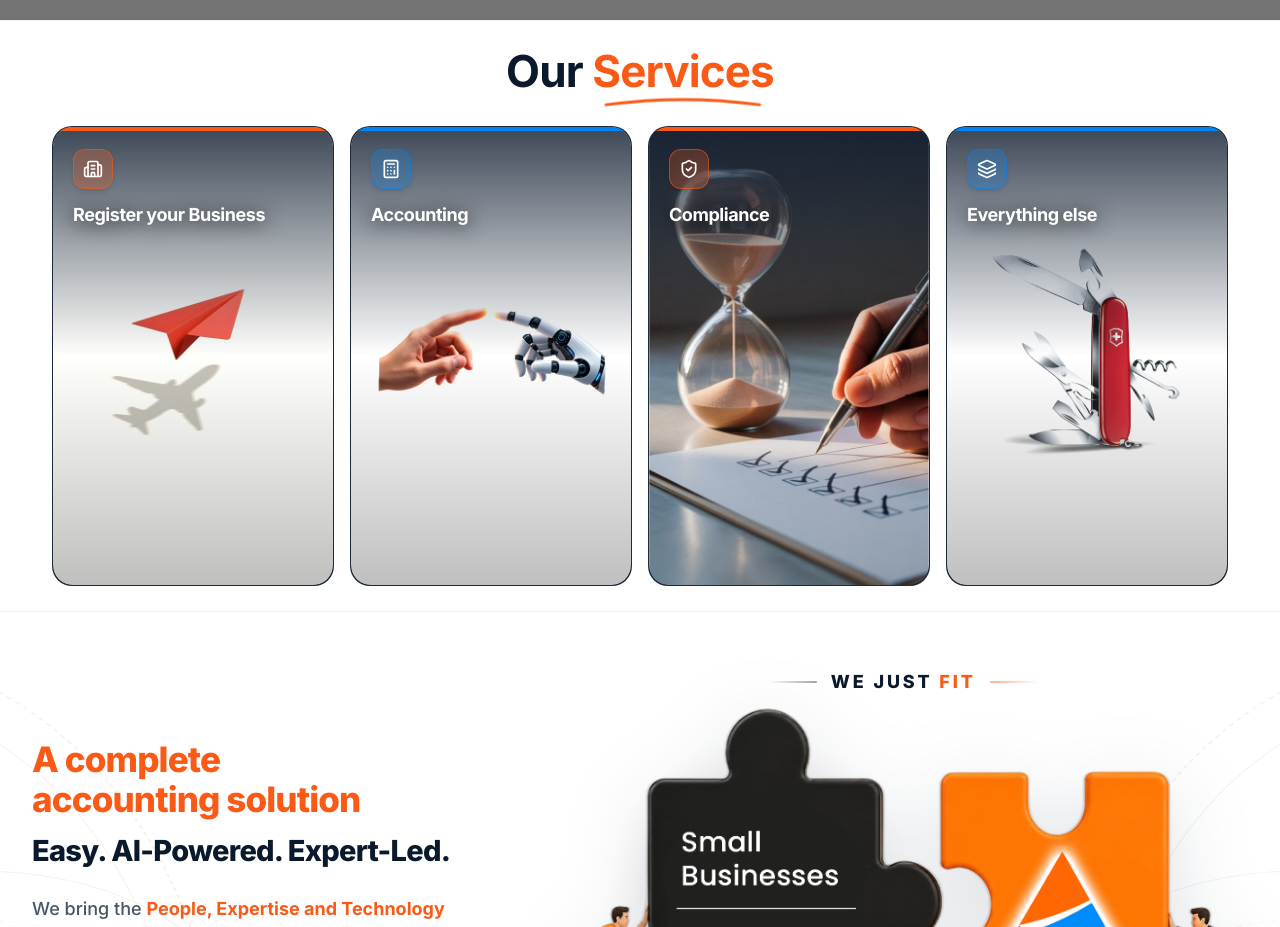
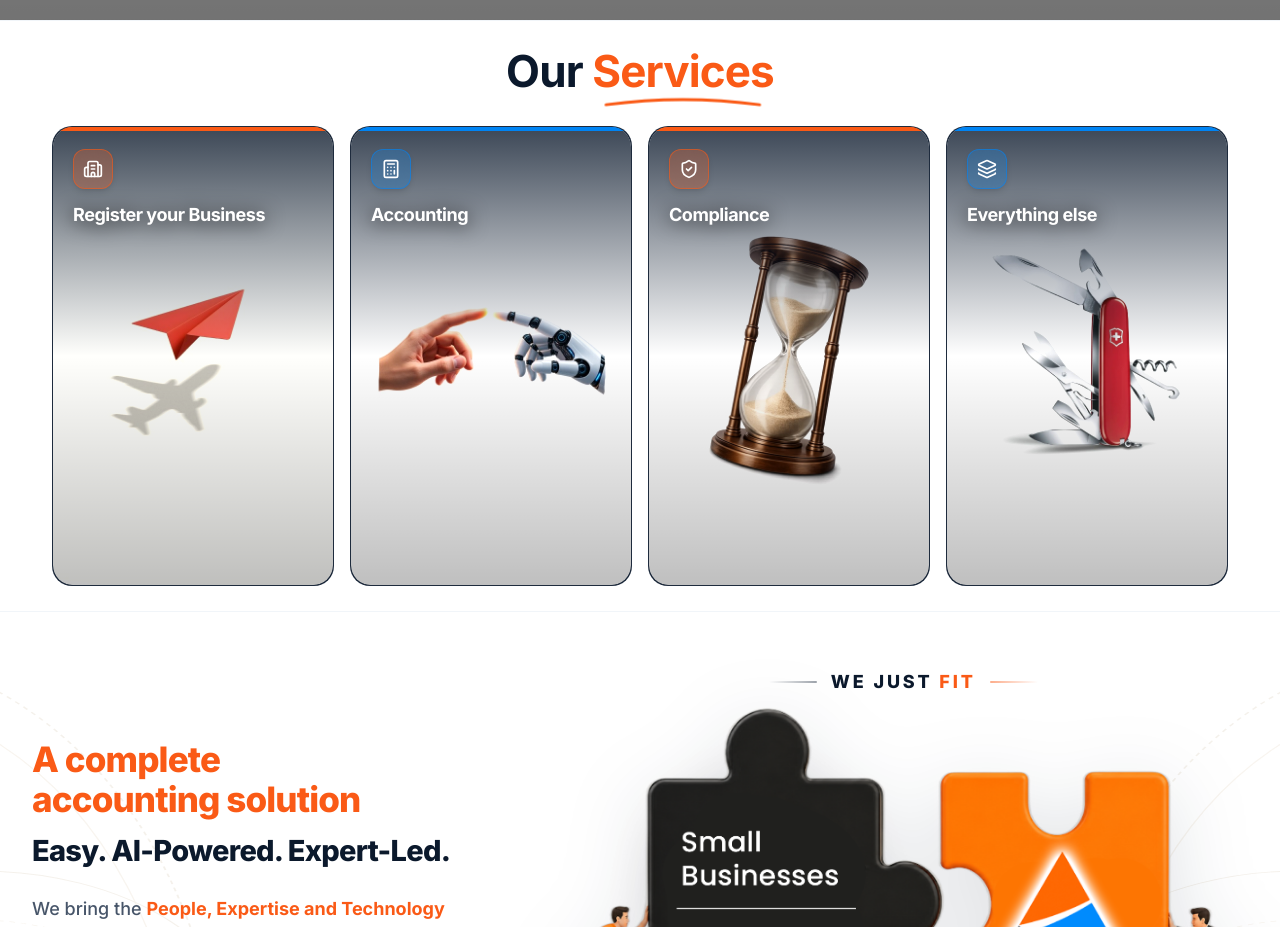
Before and after one commit to shubpatil654/Alphasure-website, a React (Vite) app: page / in a window 1280 px wide. Shown: the part 780-1707 px from the top of the page. Built offline with nearby package versions, Linux system fonts and the light colour scheme; grey boxes are pictures that could not be loaded; a web font is replaced by a local one.

Commit message:
feat(services): update compliance container image with new wooden hourglass artwork

```diff
--- a/src/components/ServicesSection.jsx
+++ b/src/components/ServicesSection.jsx
@@ -62,7 +62,7 @@ const SERVICES_DATA = [
     number: '03',
     heading: 'Compliance',
     shortTitle: 'Compliance',
-    image: '/images/services/compliance-hourglass.jpg',
+    image: '/images/services/compliance-hourglass.png',
     themeColor: '#FA5A16',
     bgClass: 'bg-[#FFF8F5]',
     borderColor: 'border-[#FA5A16]/30',
```
Also changed, not shown: public/images/services/compliance-hourglass.jpg, public/images/services/compliance-hourglass.png (added).
